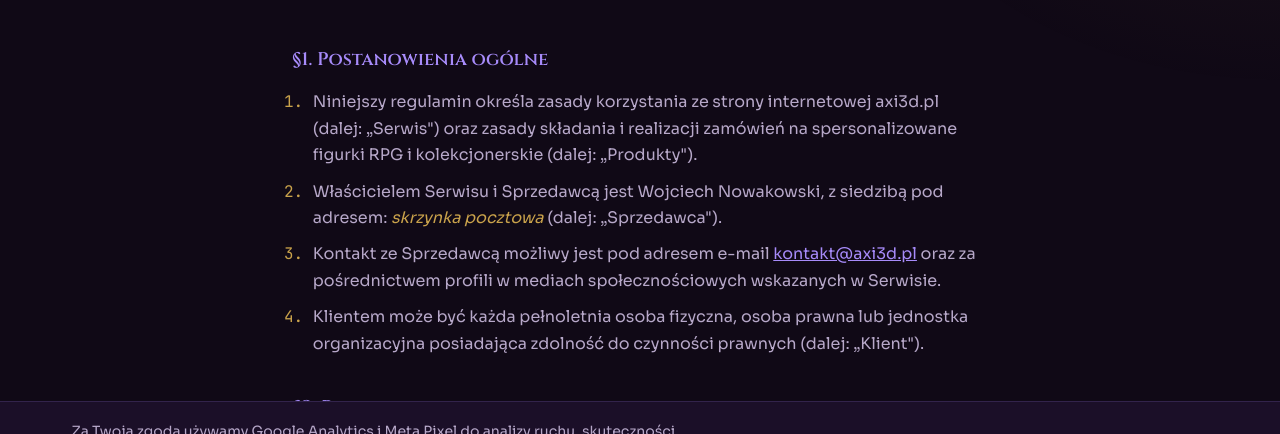
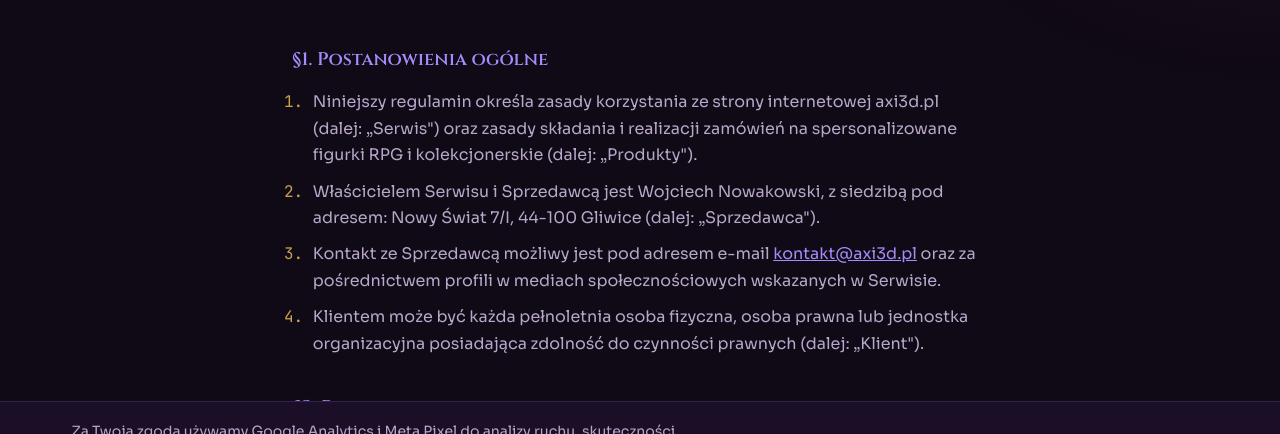
Before and after one commit to Azya420/AXI, a website: page regulamin.html in a window 1280 px wide. Shown: the part 292-726 px from the top of the page. Drawn offline with Linux system fonts and the light colour scheme.

Commit message:
Update seller address in terms

```diff
--- a/regulamin.html
+++ b/regulamin.html
@@ -83,10 +83,6 @@
   ol li::marker{ color:var(--bronze); font-family:'JetBrains Mono', monospace; }
   ul.plain{ list-style:none; color:var(--ink-dim); display:grid; gap:6px; margin-top:6px; }
   strong{ color:var(--ink); }
-  [data-fill]{
-    color:var(--bronze);
-    font-style:italic;
-  }
   footer{
     position:relative; z-index:1;
     padding:24px 0;
@@ -145,7 +141,7 @@
       <h2>§1. Postanowienia ogólne</h2>
       <ol>
         <li>Niniejszy regulamin określa zasady korzystania ze strony internetowej axi3d.pl (dalej: „Serwis") oraz zasady składania i realizacji zamówień na spersonalizowane figurki RPG i kolekcjonerskie (dalej: „Produkty").</li>
-        <li>Właścicielem Serwisu i Sprzedawcą jest Wojciech Nowakowski, z siedzibą pod adresem: <span data-fill>skrzynka pocztowa</span> (dalej: „Sprzedawca").</li>
+        <li>Właścicielem Serwisu i Sprzedawcą jest Wojciech Nowakowski, z siedzibą pod adresem: Nowy Świat 7/I, 44-100 Gliwice (dalej: „Sprzedawca").</li>
         <li>Kontakt ze Sprzedawcą możliwy jest pod adresem e-mail <a href="mailto:kontakt@axi3d.pl">kontakt@axi3d.pl</a> oraz za pośrednictwem profili w mediach społecznościowych wskazanych w Serwisie.</li>
         <li>Klientem może być każda pełnoletnia osoba fizyczna, osoba prawna lub jednostka organizacyjna posiadająca zdolność do czynności prawnych (dalej: „Klient").</li>
       </ol>
```
